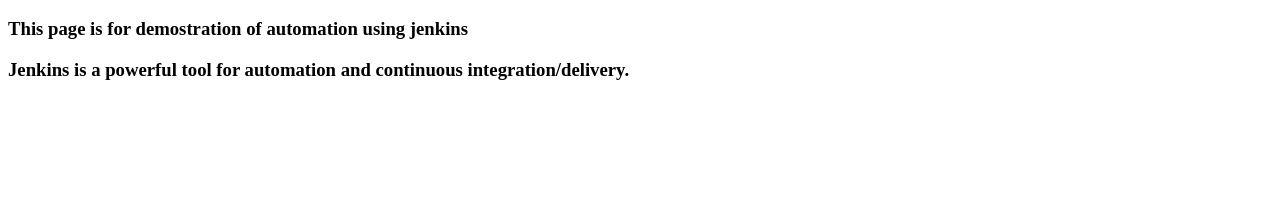
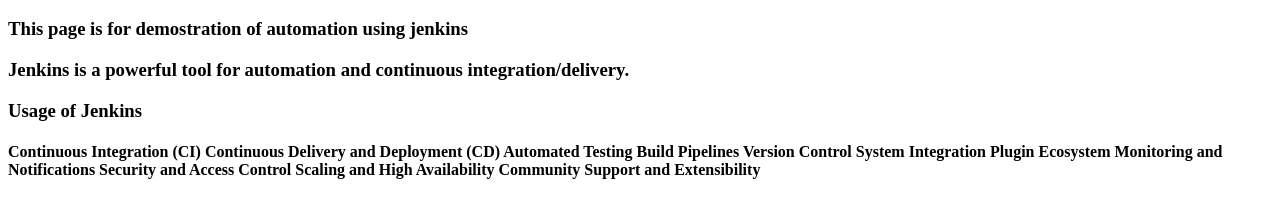
Before and after one commit to Rohit-baliya/AutomationDemo, a plain HTML site: page index.html in a window 1280 px wide. Shown: the part 48-266 px from the top of the page. Drawn offline with Linux system fonts and the light colour scheme.

Commit message:
Update3 index.html
Adding jenkin's usages

```diff
--- a/index.html
+++ b/index.html
@@ -1,3 +1,23 @@
 <h1>Hello Everyone!!!</h1>
 <h3>This page is for demostration of automation using jenkins</h3>
 <h3>Jenkins is a powerful tool for automation and continuous integration/delivery.</h3>
+<h3>Usage of Jenkins</h3>
+<h4>Continuous Integration (CI)
+
+Continuous Delivery and Deployment (CD)
+
+Automated Testing
+
+Build Pipelines
+
+Version Control System Integration
+
+Plugin Ecosystem
+
+Monitoring and Notifications
+
+Security and Access Control
+
+Scaling and High Availability
+
+Community Support and Extensibility</h4>
```
